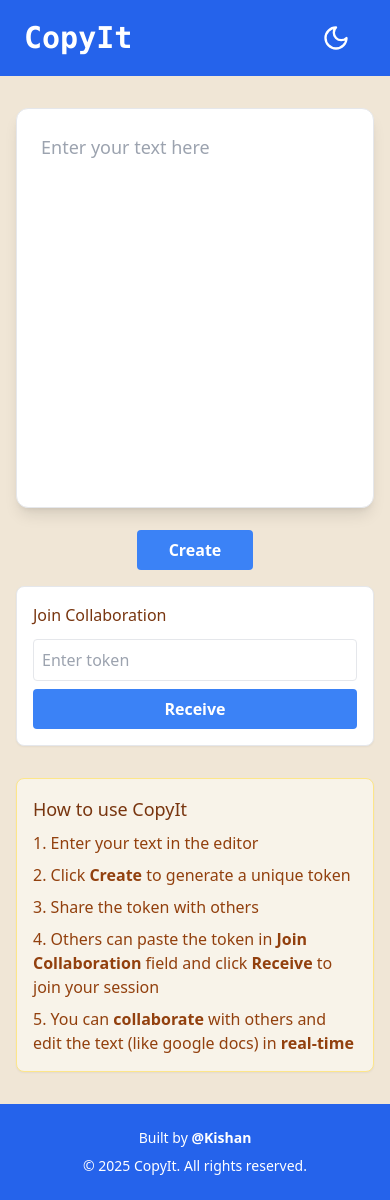
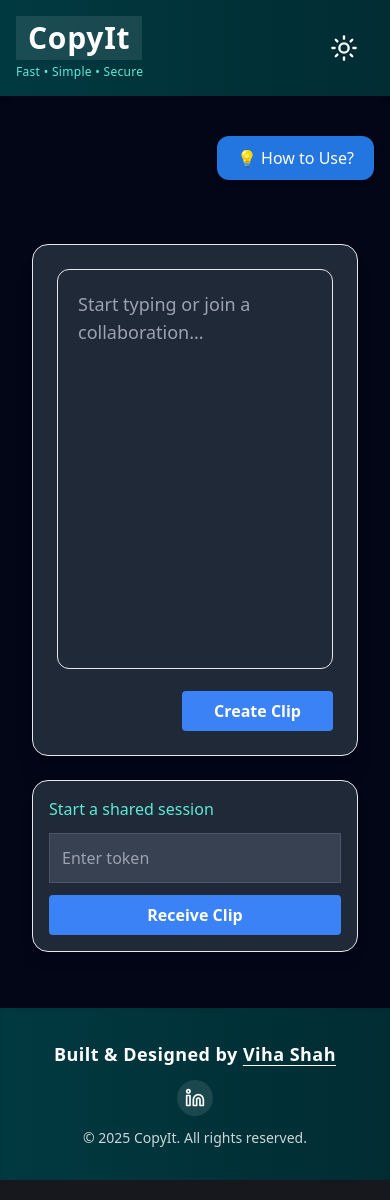
Before and after one commit to VihaShahh/clipboard, a React (Create React App) app in the folder client/: page / in a window 390 px wide. Built offline with nearby package versions, Linux system fonts and the light colour scheme.

Commit message:
ui changes

```diff
--- a/client/src/App.tsx
+++ b/client/src/App.tsx
@@ -1,39 +1,58 @@
-import React from 'react';
+import React, { useState } from 'react';
 import { BrowserRouter, Routes, Route } from 'react-router-dom';
+
 import ClipboardHub from './components/ClipboardHub';
 import Header from './components/layout/Header';
 import Footer from './components/layout/Footer';
 import { ThemeProvider } from './components/provider/ThemeProvider';
+
+import InfoModal from '../src/components/InfoModal';
+
 import { SpeedInsights } from '@vercel/speed-insights/react';
 import { Analytics } from '@vercel/analytics/react';
 
 const App = () => {
+  const [infoOpen, setInfoOpen] = useState(false);
+
   return (
     <ThemeProvider>
       <BrowserRouter>
-        <div className="flex min-h-screen flex-col bg-[#f0e6d6] dark:bg-slate-950">
+        <div className="flex min-h-screen flex-col bg-[#f6f3eb] dark:bg-slate-950">
+
           <Header />
-          <main className="flex-1 container mx-auto px-4 py-8">
+
+          <main className="flex-1 container mx-auto px-4 py-10 space-y-10">
             <Routes>
-              <Route path="/" element={
-                <div className="space-y-8">
-                  <ClipboardHub />
-                  <div className="mt-8 p-4 bg-[#f8f3e9] dark:bg-slate-800 border border-amber-200 dark:border-slate-700 rounded-lg shadow-sm md:col-span-3">
-                    <h3 className="text-lg font-medium text-amber-900 dark:text-amber-200 mb-2">
-                      How to use CopyIt
-                    </h3>
-                    <ol className="list-decimal list-inside space-y-2 text-amber-800 dark:text-amber-300">
-                      <li>Enter your text in the editor</li>
-                      <li>Click <strong>Create</strong> to generate a unique token</li>
-                      <li>Share the token with others</li>
-                      <li>Others can paste the token in <strong>Join Collaboration</strong> field and click <strong>Receive</strong> to join your session</li>
-                      <li>You can <strong>collaborate</strong> with others and edit the text (like google docs) in <strong>real-time</strong> </li>
-                    </ol>
+              <Route
+                path="/"
+                element={
+                  <div className="space-y-12">
+
+                    {/* HOW TO USE BUTTON — MOVED TO TOP */}
+                    <div className="flex justify-end">
+                    <button
+  onClick={() => setInfoOpen(true)}
+  className="px-5 py-2.5 rounded-xl font-medium shadow-md transition-all
+             bg-[#2375e0] hover:bg-[rgb(69,128,199)] text-white"
+>
+  💡 How to Use?
+</button>
+
+
+                    </div>
+
+                    {/* MODAL */}
+                    <InfoModal open={infoOpen} onClose={() => setInfoOpen(false)} />
+
+                    {/* MAIN FEATURE */}
+                    <ClipboardHub />
+
                   </div>
-                </div>
-              } />
+                }
+              />
             </Routes>
           </main>
+
           <Footer />
           <SpeedInsights />
           <Analytics />
--- a/client/src/components/ClipboardHub.tsx
+++ b/client/src/components/ClipboardHub.tsx
@@ -2,10 +2,9 @@
 import { useWebSocket } from "../hooks/useWebSocket";
 import { useClipboard } from "../hooks/useClipboard";
 import Button from "./ui/Button";
-import { Copy, Check, Users } from 'lucide-react';
-import { API_BASE_URL } from "../utils/api";
-import { WEBSOCKET_URL } from "../utils/api";
-import throttle from 'lodash.throttle';
+import { Copy, Check, Users } from "lucide-react";
+import { API_BASE_URL, WEBSOCKET_URL } from "../utils/api";
+import throttle from "lodash.throttle";
 
 export default function ClipboardHub() {
   const [content, setContent] = useState("");
@@ -23,7 +22,6 @@
     setContent(newContent);
   }, []);
 
-
   const { connected, collaborators, updateContent } = useWebSocket(
     WEBSOCKET_URL,
     roomToken,
@@ -38,42 +36,39 @@
     }
   };
 
-  // Copy the created token
   const handleCopyToken = async () => {
     if (createdToken) {
       const success = await copyToClipboard(createdToken);
       if (success) {
         setIsCopiedToken(true);
-        setTimeout(() => setIsCopiedToken(false), 700);
+        setTimeout(() => setIsCopiedToken(false), 1000);
       }
     }
   };
 
-  // Copy the entire collaborative content
   const handleCopyContent = async () => {
     if (content) {
       const success = await copyToClipboard(content);
       if (success) {
         setIsCopiedContent(true);
-        setTimeout(() => setIsCopiedContent(false), 700);
+        setTimeout(() => setIsCopiedContent(false), 1000);
       }
     }
   };
 
   const createClip = async () => {
+    if (!content) return;
     try {
       setIsCreating(true);
-      const response = await fetch(`${API_BASE_URL}/snippets`,  {
+      const response = await fetch(`${API_BASE_URL}/snippets`, {
         method: "POST",
         headers: { "Content-Type": "application/json" },
         body: JSON.stringify({ content }),
       });
       const data = await response.json();
-      if (data.token) {
-        setCreatedToken(data.token);
-      }
+      if (data.token) setCreatedToken(data.token);
     } catch (error) {
-      console.error("Failed to create clip:", error);
+      console.error(error);
       alert("Failed to create clip");
     } finally {
       setIsCreating(false);
@@ -82,7 +77,7 @@
 
   const joinClip = async () => {
     if (!inputToken) {
-      alert('Please enter a token');
+      alert("Please enter a token");
       return;
     }
     try {
@@ -90,149 +85,126 @@
       const response = await fetch(`${API_BASE_URL}/snippets/${inputToken}`);
       const data = await response.json();
       if (response.ok) {
-        setContent(data.content || '');
+        setContent(data.content || "");
         setIsEditing(true);
         setRoomToken(inputToken);
       } else {
-        alert('Invalid token or snippet not found');
+        alert("Invalid token or snippet not found");
       }
     } catch (error) {
-      console.error('Failed to join clip:', error);
-      alert('Failed to join clip');
+      console.error(error);
+      alert("Failed to join clip");
     } finally {
       setIsJoining(false);
     }
   };
 
-  // Memoize collaborators list rendering to prevent unnecessary re-renders
   const collaboratorList = useMemo(() => (
     <div className="flex items-center space-x-2">
-      <Users className="h-5 w-5 text-amber-900 dark:text-amber-200" />
-      <span className="text-sm text-amber-900 dark:text-amber-200">
+      <Users className="h-5 w-5 text-teal-600 dark:text-teal-300" />
+      <span className="text-sm text-teal-600 dark:text-teal-300">
         <strong>{collaborators.length} connected</strong>
       </span>
     </div>
   ), [collaborators.length]);
 
-  // Throttle content updates to the server
   const throttledUpdateContent = useCallback(
     throttle((content: string) => {
       updateContent(content);
-    }, 100), // 100ms throttle
+    }, 100),
     [updateContent]
   );
 
   return (
-    <div className="grid grid-cols-1 md:grid-cols-4 gap-4">
-
-      {!isEditing && (
-        <div className="md:col-span-3">
+    <div className="grid grid-cols-1 md:grid-cols-4 gap-6 p-4">
+      {/* Main Editor */}
+      <div className="md:col-span-3 space-y-4">
+        <div className="bg-white dark:bg-gray-800 border rounded-2xl shadow-xl p-6">
           <textarea
             value={content}
-            onChange={(e) => setContent(e.target.value)}
-            placeholder="Enter your text here"
-            className="w-full min-h-[400px] p-6 text-lg resize-none bg-white dark:bg-gray-800 border rounded-xl shadow-lg focus:ring-2 focus:ring-blue-500 dark:text-white"
+            onChange={handleContentChange}
+            placeholder="Start typing or join a collaboration..."
+            className="w-full min-h-[400px] p-5 text-lg bg-white dark:bg-gray-800 rounded-xl border focus:outline-none focus:ring-2 focus:ring-teal-500 dark:text-white resize-none"
           />
-          <div className="mt-4 flex flex-col items-center space-y-4">
-           {createdToken && (
-              <div className="flex items-center space-x-2 bg-white dark:bg-gray-800 p-2 rounded-lg border">
-                <span className="font-medium text-amber-900 dark:text-amber-200">
+
+          {!isEditing && createdToken && (
+            <div className="flex items-center justify-between mt-4 bg-white/20 dark:bg-gray-700 rounded-lg p-3 shadow-inner">
+              <span className="font-medium text-teal-600 dark:text-teal-300">
                 Token: <strong>{createdToken}</strong>
               </span>
               <Button
                 onClick={handleCopyToken}
-                  variant="ghost"
-                  className="p-2 hover:bg-gray-100 dark:hover:bg-gray-700 rounded-full"
+                variant="secondary"
+                className="p-2 rounded-full"
               >
-                  {isCopiedToken ? (
-                    <Check className="h-5 w-5 text-green-500" />
-                  ) : (
-                    <Copy className="h-5 w-5 text-amber-900 dark:text-amber-200" />
-                  )}
-                  <span className="sr-only">Copy token</span>
+                {isCopiedToken ? <Check className="h-5 w-5 text-green-500" /> : <Copy className="h-5 w-5 text-teal-600 dark:text-teal-300" />}
               </Button>
-                {isCopiedToken && (
-                  <span className="text-sm text-green-500">Copied!</span>
-                )}
+              {isCopiedToken && <span className="text-green-500 text-sm ml-2">Copied!</span>}
             </div>
           )}
+
+          <div className="flex justify-end mt-4">
             <Button
               onClick={createClip}
               variant="primary"
-              className="px-8"
+              className="px-8 py-2"
               disabled={isCreating || !content}
             >
-              {isCreating ? 'Creating...' : 'Create'}
+              {isCreating ? "Creating..." : "Create Clip"}
             </Button>
           </div>
         </div>
-      )}
 
-      {/* Collaborative Editor */}
         {isEditing && (
-        <div className="md:col-span-3">
-          <div className="bg-white dark:bg-gray-800 p-4 rounded-lg shadow-lg">
-            <div className="flex items-center justify-between mb-4">
-              <h2 className="text-lg font-medium text-amber-900 dark:text-amber-200">
+          <div className="bg-white dark:bg-gray-800 rounded-2xl p-4 shadow-xl space-y-4">
+            <div className="flex justify-between items-center">
+              <h2 className="text-lg font-semibold text-teal-600 dark:text-teal-300">
                 Collaborative Editor
               </h2>
-              <div className="flex items-center space-x-2">
+              <div className="flex items-center gap-2">
                 {collaboratorList}
-                <Button
-                  onClick={handleCopyContent}
-                  variant="ghost"
-                  className="p-2 hover:bg-gray-100 dark:hover:bg-gray-700 rounded-full"
-                >
-                  {isCopiedContent ? (
-                    <Check className="h-5 w-5 text-green-500" />
-                  ) : (
-                    <Copy className="h-5 w-5 text-amber-900 dark:text-amber-200" />
-                  )}
-                  <span className="sr-only">Copy document content</span>
+                <Button onClick={handleCopyContent} variant="secondary" className="p-2 rounded-full">
+                  {isCopiedContent ? <Check className="h-5 w-5 text-green-500" /> : <Copy className="h-5 w-5 text-teal-600 dark:text-teal-300" />}
                 </Button>
-                {isCopiedContent && (
-                  <span className="text-sm text-green-500">Copied!</span>
-                )}
+                {isCopiedContent && <span className="text-green-500 text-sm ml-1">Copied!</span>}
               </div>
             </div>
             <textarea
               value={content}
               onChange={handleContentChange}
-              className="w-full min-h-[400px] p-6 text-lg resize-none bg-white dark:bg-gray-800 border rounded-xl focus:ring-2 focus:ring-blue-500 dark:text-white"
+              className="w-full min-h-[400px] p-5 text-lg bg-white dark:bg-gray-800 rounded-xl border focus:outline-none focus:ring-2 focus:ring-teal-500 dark:text-white resize-none"
             />
-            <div className="mt-4 flex justify-end">
+            <div className="flex justify-end">
               <Button
                 onClick={() => window.location.reload()}
                 variant="primary"
-                className="px-4 py-2 bg-blue-500 text-white hover:bg-blue-600"
+                className="px-6 py-2"
               >
-                Create again
+                Create Again
               </Button>
             </div>
           </div>
+        )}
       </div>
-      )}
 
       {/* Sidebar */}
       <div className="md:col-span-1 space-y-4">
-        <div className="bg-white dark:bg-gray-800 border rounded-lg p-4 shadow-sm">
-          <div className="mb-3 font-medium text-amber-900 dark:text-amber-200">
-            Join Collaboration
-          </div>
-          <div className="flex flex-col gap-2">
+        <div className="bg-white dark:bg-gray-800 border rounded-2xl shadow-lg p-4">
+          <h3 className="font-medium text-teal-600 dark:text-teal-300 mb-3">Start a shared session</h3>
+          <div className="flex flex-col gap-3">
             <input
               value={inputToken}
               onChange={(e) => setInputToken(e.target.value)}
               placeholder="Enter token"
-              className="w-full p-2 border rounded dark:bg-gray-700 dark:border-gray-600 dark:text-white"
+              className="w-full p-3 border rounded-lg dark:bg-gray-700 dark:border-gray-600 dark:text-white focus:outline-none focus:ring-2 focus:ring-teal-500"
             />
             <Button
               onClick={joinClip}
               variant="primary"
+              className="w-full py-2"
               disabled={isJoining}
-              className="w-full"
             >
-              {isJoining ? 'Receiving' : 'Receive'}
+              {isJoining ? "Receiving..." : "Receive Clip"}
             </Button>
           </div>
         </div>
@@ -240,4 +212,3 @@
     </div>
   );
 }
-export { API_BASE_URL };
--- /dev/null
+++ b/client/src/components/InfoModal.tsx
@@ -0,0 +1,43 @@
+import React from "react";
+
+interface InfoModalProps {
+  open: boolean;
+  onClose: () => void;
+}
+
+const InfoModal: React.FC<InfoModalProps> = ({ open, onClose }) => {
+  if (!open) return null;
+
+  return (
+    <div className="fixed inset-0 bg-black/50 backdrop-blur-sm flex items-center justify-center z-50 animate-fadeIn">
+      <div className="bg-[#fff9f2]/90 dark:bg-slate-900/90
+                      p-7 rounded-3xl shadow-2xl border
+                      border-amber-400/40 dark:border-slate-700
+                      w-11/12 max-w-lg animate-scaleIn">
+
+        <h2 className="text-3xl font-bold text-amber-800 dark:text-amber-200 mb-5">
+          How to Use <span className="text-amber-500">CopyIt</span>
+        </h2>
+
+        <ol className="list-decimal list-inside space-y-4 text-amber-800 dark:text-amber-300 leading-relaxed text-lg">
+          <li>Enter or paste your text into the editor.</li>
+          <li>Click <strong>Create</strong> to generate your unique token.</li>
+          <li>Share this token with anyone you want to collaborate with.</li>
+          <li>They paste the token and click <strong>Receive</strong>.</li>
+          <li>Edit together in real-time — simple & seamless.</li>
+        </ol>
+
+        <button
+          onClick={onClose}
+          className="mt-8 w-full bg-amber-600 hover:bg-amber-700
+                     text-white py-3 rounded-xl font-semibold
+                     shadow-md transition-all"
+        >
+          Got It!
+        </button>
+      </div>
+    </div>
+  );
+};
+
+export default InfoModal;
--- a/client/src/components/layout/Footer.tsx
+++ b/client/src/components/layout/Footer.tsx
@@ -1,23 +1,36 @@
-import React from 'react';
+import React from "react";
+import { Linkedin } from "lucide-react";
 
 const Footer: React.FC = () => {
   const currentYear = new Date().getFullYear();
 
   return (
-    <footer className="bg-blue-600 dark:bg-slate-900 text-white py-6 px-4">
-      <div className="container mx-auto text-center">
-        <p className="text-sm">
-          Built by{" "}
+    <footer className="bg-gradient-to-r from-[#026E81] to-[#014f5c] dark:from-[#013941] dark:to-[#012c32] text-white py-8 px-4 shadow-inner">
+      <div className="container mx-auto text-center space-y-3">
+        <h3 className="text-lg font-semibold tracking-wide">
+          Built & Designed by{" "}
           <a
-            href="https://www.linkedin.com/in/kishan-kumar03"
+            href="https://www.linkedin.com/in/vihashah"
             target="_blank"
             rel="noopener noreferrer"
-            className="font-bold hover:text-blue-200"
+            className="font-bold underline underline-offset-4 hover:text-teal-200 transition-all duration-300"
           >
-            @Kishan
+            Viha Shah
           </a>
-        </p>
-        <p className="text-sm mt-2">
+        </h3>
+
+        <div className="flex justify-center gap-3 mt-2">
+          <a
+            href="https://www.linkedin.com/in/vihashah"
+            target="_blank"
+            rel="noopener noreferrer"
+            className="p-2 rounded-full bg-white/10 hover:bg-white/20 transition duration-300"
+          >
+            <Linkedin size={20} />
+          </a>
+        </div>
+
+        <p className="text-sm mt-4 opacity-80">
           &copy; {currentYear} CopyIt. All rights reserved.
         </p>
       </div>
--- a/client/src/components/layout/Header.tsx
+++ b/client/src/components/layout/Header.tsx
@@ -1,15 +1,27 @@
-import React from 'react';
-import { Link } from 'react-router-dom';
-import { ThemeToggle } from '../ui/ThemeToggle';
+import React from "react";
+import { Link } from "react-router-dom";
+import { ThemeToggle } from "../ui/ThemeToggle";
 
 const Header: React.FC = () => {
   return (
-    <header className="bg-blue-600 dark:bg-slate-900 text-white p-4">
-      <div className="container px-2 mx-auto flex justify-between items-center">
-        <Link to="/" className="text-3xl font-mono font-bold text-white dark:text-amber-200 pl-0">
-          CopyIt
+    <header className="bg-gradient-to-r from-[#026E81] to-[#014f5c] dark:from-[#013941] dark:to-[#012c32] text-white shadow-md">
+      <div className="container mx-auto px-4 py-4 flex justify-between items-center">
+
+        {/* Brand */}
+        <Link
+          to="/"
+          className="flex flex-col items-start hover:opacity-90 transition-all"
+        >
+          <span className="text-3xl font-bold tracking-wide bg-white/10 px-3 py-1 rounded-lg backdrop-blur-sm">
+            CopyIt
+          </span>
+          <span className="text-xs mt-1 text-teal-200 dark:text-teal-300 tracking-wide">
+            Fast • Simple • Secure
+          </span>
         </Link>
-        <div>
+
+        {/* Theme Toggle */}
+        <div className="flex items-center gap-4">
           <ThemeToggle />
         </div>
       </div>
--- a/client/src/components/provider/ThemeProvider.tsx
+++ b/client/src/components/provider/ThemeProvider.tsx
@@ -6,16 +6,19 @@
 }
 
 const ThemeContext = createContext<ThemeContextType>({
-  theme: 'light',
+  theme: 'dark',
   toggleTheme: () => {},
 });
 
 export const useTheme = () => useContext(ThemeContext);
 
 export const ThemeProvider: React.FC<{ children: React.ReactNode }> = ({ children }) => {
-  const [theme, setTheme] = useState<'light' | 'dark'>('light');
+  const [theme, setTheme] = useState<'light' | 'dark'>('dark'); // Default = dark
 
   useEffect(() => {
+    // Always start with dark
+    document.documentElement.classList.add('dark');
+
     const savedTheme = localStorage.getItem('theme') as 'light' | 'dark';
     if (savedTheme) {
       setTheme(savedTheme);
--- a/client/src/styles/global.css
+++ b/client/src/styles/global.css
@@ -2,98 +2,106 @@
 @tailwind components;
 @tailwind utilities;
 
+/* ------------------------------------------------------------
+   GLOBAL BEAUTIFUL THEME FOR COPYIT
+   Inspired by Linear, Notion & Vercel premium design systems
+------------------------------------------------------------- */
+
 @layer base {
   :root {
+    /* ----------- BRAND ----------- */
+    --brand: 188 97% 26%; /* #026E81 */
+    --brand-light: 188 80% 45%;
+    --brand-glow: 188 80% 50%;
+
+    /* ----------- LIGHT MODE ----------- */
     --background: 0 0% 100%;
-    --foreground: 222.2 84% 4.9%;
+    --foreground: 220 15% 10%;
 
     --card: 0 0% 100%;
-    --card-foreground: 222.2 84% 4.9%;
+    --card-foreground: 220 15% 10%;
 
-    --popover: 0 0% 100%;
-    --popover-foreground: 222.2 84% 4.9%;
+    /* Soft glass effect */
+    --glass: rgba(255, 255, 255, 0.75);
+    --glass-border: rgba(0, 0, 0, 0.07);
 
-    --primary: 221.2 83.2% 53.3%;
+    --popover: var(--glass);
+    --popover-foreground: 220 15% 10%;
+
+    --primary: var(--brand);
     --primary-foreground: 210 40% 98%;
 
-    --secondary: 210 40% 96.1%;
-    --secondary-foreground: 222.2 47.4% 11.2%;
+    --secondary: 210 40% 97%;
+    --secondary-foreground: 220 15% 10%;
 
-    --muted: 210 40% 96.1%;
-    --muted-foreground: 215.4 16.3% 46.9%;
+    --accent: 210 40% 96%;
+    --accent-foreground: 220 15% 10%;
 
-    --accent: 210 40% 96.1%;
-    --accent-foreground: 222.2 47.4% 11.2%;
+    --muted: 210 40% 96%;
+    --muted-foreground: 215 16% 48%;
 
-    --destructive: 0 84.2% 60.2%;
-    --destructive-foreground: 210 40% 98%;
-
-    --border: 214.3 31.8% 91.4%;
-    --input: 214.3 31.8% 91.4%;
-    --ring: 222.2 84% 4.9%;
-
-    --radius: 0.5rem;
+    --border: 220 20% 90%;
+    --input: 220 20% 90%;
+    --ring: var(--brand);
   }
 
+  /* ------------------------------------------------------------
+     DARK MODE – BEAUTIFUL PREMIUM DESIGN
+     Soft dark, teal glow accents, smooth UI
+  ------------------------------------------------------------- */
   .dark {
-    --background: 222.2 84% 4.9%;
+    --background: 220 15% 10%;
     --foreground: 210 40% 98%;
 
-    --card: 222.2 84% 4.9%;
+    --card: 220 15% 12%;
     --card-foreground: 210 40% 98%;
 
-    --popover: 222.2 84% 4.9%;
+    --glass: rgba(255, 255, 255, 0.05);
+    --glass-border: rgba(255, 255, 255, 0.08);
+
+    --popover: 220 15% 12%;
     --popover-foreground: 210 40% 98%;
 
-    --primary: 217.2 91.2% 59.8%;
-    --primary-foreground: 222.2 47.4% 11.2%;
+    --primary: var(--brand-light);
+    --primary-foreground: 210 40% 98%;
 
-    --secondary: 217.2 32.6% 17.5%;
+    --secondary: 220 15% 18%;
     --secondary-foreground: 210 40% 98%;
 
-    --muted: 217.2 32.6% 17.5%;
-    --muted-foreground: 215 20.2% 65.1%;
+    --muted: 220 15% 18%;
+    --muted-foreground: 215 20% 65%;
 
-    --accent: 217.2 32.6% 17.5%;
+    --accent: 220 15% 18%;
     --accent-foreground: 210 40% 98%;
 
-    --destructive: 0 62.8% 30.6%;
-    --destructive-foreground: 210 40% 98%;
+    --border: 220 15% 20%;
+    --input: 220 15% 20%;
 
-    --border: 217.2 32.6% 17.5%;
-    --input: 217.2 32.6% 17.5%;
-    --ring: 212.7 26.8% 83.9%;
+    /* Teal glow ring */
+    --ring: var(--brand-light);
   }
 }
 
+/* ------------------------------------------------------------
+   GLOBAL STYLING ADDONS
+------------------------------------------------------------- */
 @layer base {
-  .dark {
-    --background: 15 15% 15%;
-    --foreground: 210 40% 98%;
+  body {
+    @apply bg-[hsl(var(--background))] text-[hsl(var(--foreground))] antialiased;
+  }
 
-    --card: 20 20% 20%;
-    --card-foreground: 210 40% 98%;
+  .glass {
+    background: var(--glass);
+    border: 1px solid var(--glass-border);
+    backdrop-filter: blur(16px);
+    -webkit-backdrop-filter: blur(16px);
+  }
 
-    --popover: 20 20% 20%;
-    --popover-foreground: 210 40% 98%;
+  .soft-shadow {
+    box-shadow: 0 8px 30px rgba(0, 0, 0, 0.12);
+  }
 
-    --primary: 217.2 91.2% 59.8%;
-    --primary-foreground: 210 40% 98%;
-
-    --secondary: 217.2 32.6% 17.5%;
-    --secondary-foreground: 210 40% 98%;
-
-    --muted: 217.2 32.6% 17.5%;
-    --muted-foreground: 215 20.2% 65.1%;
-
-    --accent: 217.2 32.6% 17.5%;
-    --accent-foreground: 210 40% 98%;
-
-    --destructive: 0 62.8% 30.6%;
-    --destructive-foreground: 210 40% 98%;
-
-    --border: 217.2 32.6% 17.5%;
-    --input: 217.2 32.6% 17.5%;
-    --ring: 212.7 26.8% 83.9%;
+  .brand-glow {
+    box-shadow: 0 0 18px hsla(var(--brand-glow) / 0.55);
   }
 }
```
Lines whose indentation alone changed are shown as unchanged.
